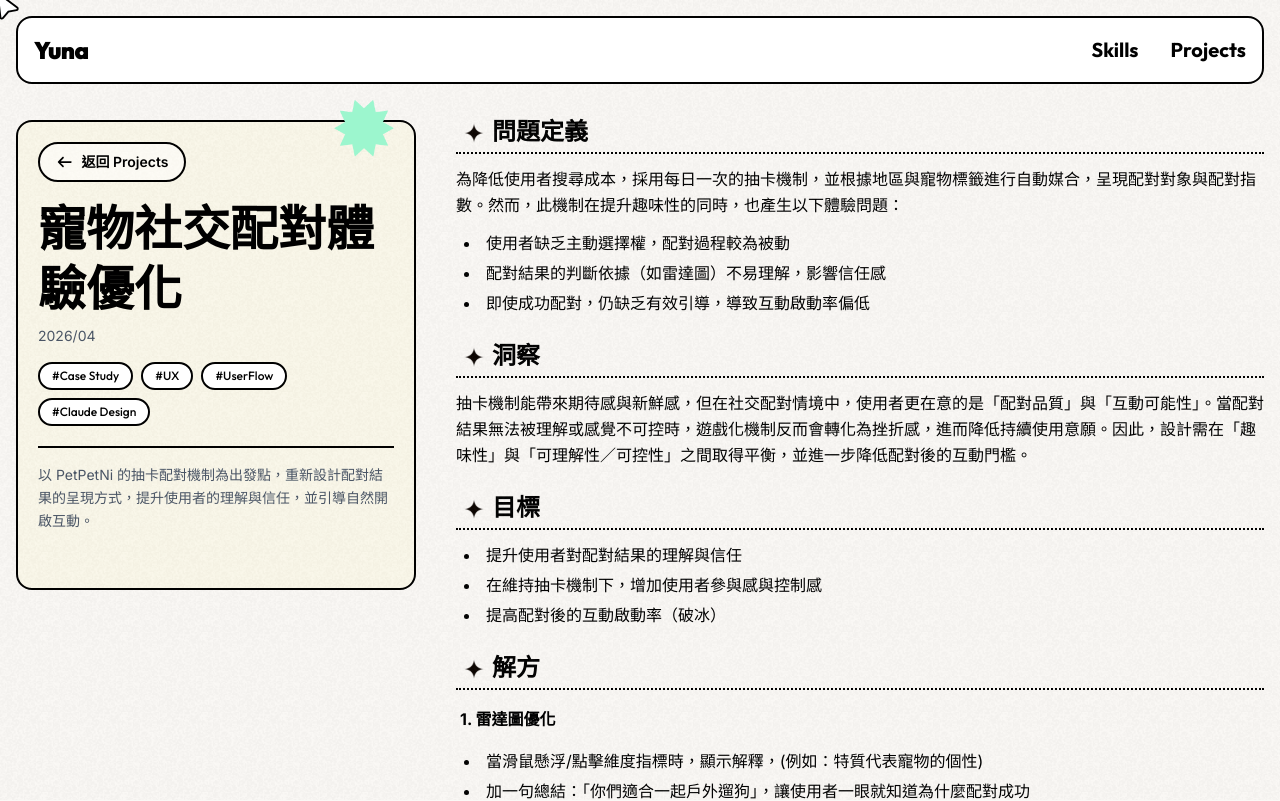
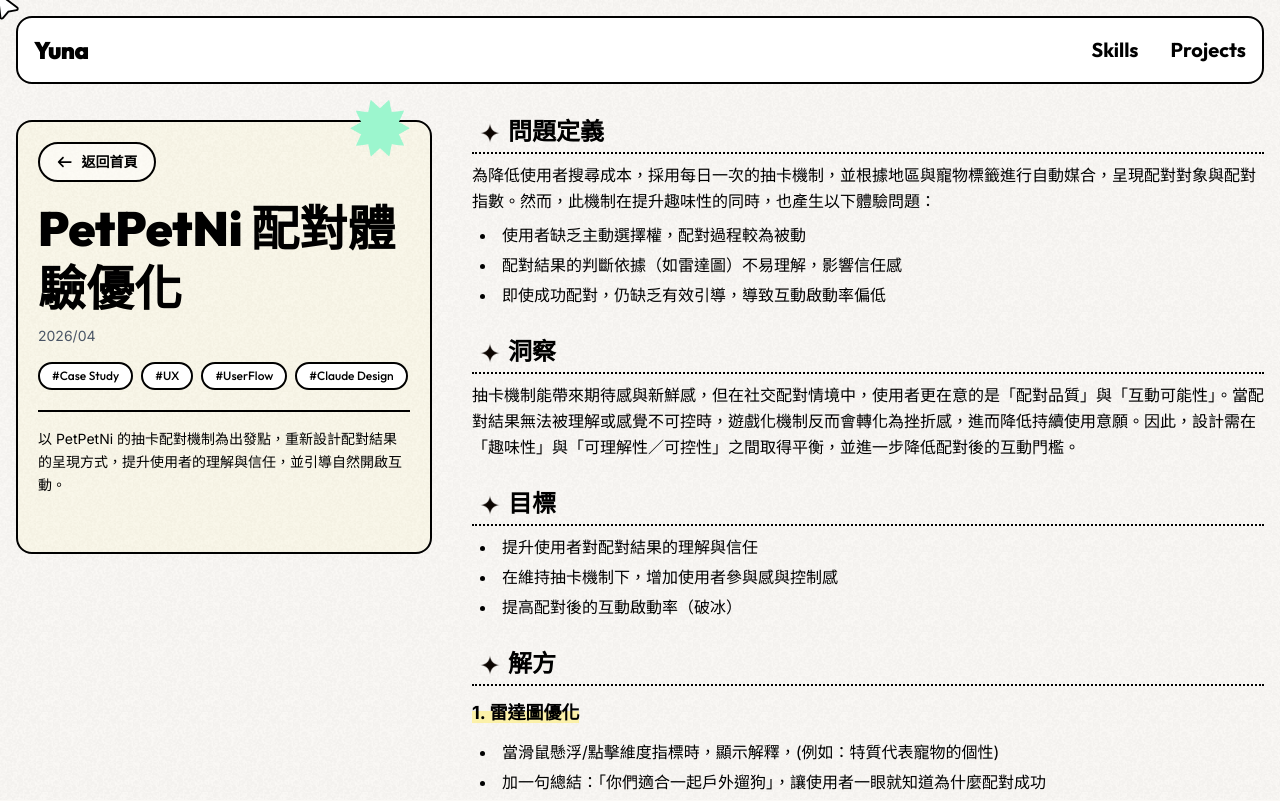
Before and after one commit to 153ys/yuna-portfolio, a React (Vite) app: page /#/projects/pet-matching-ux in a window 1280 px wide. Shown: the top 801 px of the page. Built offline with nearby package versions, Linux system fonts and the light colour scheme.

Commit message:
feat: 新增技術棧、專案導覽列表

```diff
--- a/src/components/projectsData.ts
+++ b/src/components/projectsData.ts
@@ -18,6 +18,7 @@
   image?: Image[];
   description?: string;
   figmaLink?: string;
+  tech?: string[];
 };
 
 export type Image = {
@@ -42,27 +43,32 @@
     projectLink: "https://pet-pet-ni.vercel.app/",
     projectInfo: [
       {
+        title: "技術棧",
+        tech: [
+          "Vue.js",
+          "Pinia",
+          "Tailwind css",
+          "Vite",
+          "Node.js",
+          "Express",
+          "Supabase",
+          "Zeabur",
+          "Cloudinary",
+        ],
+      },
+      {
         title: "我的角色",
-        subTitle: "整體視覺規劃、訂定全域樣式規範",
-        list: [["制定社群頁共用元件與專案設計規範"]],
+        subTitle: "視覺規劃、訂定全域樣式規範",
+        content:
+          "使用 Tailwind css 訂定專案設計規範，包含顏色、字體、間距等，讓視覺更有一致性",
       },
       {
         subTitle: "社群頁核心功能開發",
         list: [
           [
-            "管理社群頁資料庫，串接後端 API 與資料狀態管理 (Pinia)",
-            "實作 RWD 響應式佈局",
-          ],
-        ],
-      },
-      {
-        title: "前端實作",
-        list: [
-          [
-            "使用 Vue 3 建立元件化結構",
-            "拆分貼文卡片、等可重用元件及邏輯",
-            "處理響應式版面，確保手機與桌機一致性",
-            "串接資料與管理互動狀態",
+            "管理社群頁資料庫，串接後端 API 與資料狀態管理",
+            "拆分貼文卡片、等可重用元件及邏輯，提升程式碼品質與可維護性",
+            "實作響應式設計，確保手機與桌機一致性，並符合手機版面操作習慣",
           ],
         ],
       },
@@ -111,14 +117,19 @@
       },
       {
         title: "心得與反思",
-        list: [["UX 的重點不在於畫得多漂亮，而是流程是否合理"]],
+        list: [
+          [
+            "做功能前先釐清資料流、狀態，會讓後續開發更順利，也能發現一些自己沒注意到的流程小問題。",
+          ],
+          ["UX 的重點不在於畫得多漂亮，而是流程是否合理"],
+        ],
       },
     ],
   },
 
   {
     id: "pet-matching-ux",
-    title: "寵物社交配對體驗優化",
+    title: "PetPetNi 配對體驗優化",
     time: "2026/04",
     tags: ["Case Study", "UX", "UserFlow", "Claude Design"],
     info: "以 PetPetNi 的抽卡配對機制為出發點，重新設計配對結果的呈現方式，提升使用者的理解與信任，並引導自然開啟互動。",
--- a/src/pages/ProjectPage.tsx
+++ b/src/pages/ProjectPage.tsx
@@ -17,11 +17,6 @@
   show: { opacity: 1, x: 0, transition: { duration: 0.75, ease: "easeOut" } },
 };
 
-const contentVariants: Variants = {
-  hidden: { opacity: 0, y: 20 },
-  show: { opacity: 1, y: 0, transition: { duration: 0.5, ease: "easeOut" } },
-};
-
 export default function ProjectPage() {
   const { id } = useParams<{ id: string }>();
   const navigate = useNavigate();
@@ -36,6 +31,10 @@
     }
   };
 
+  const currentIndex = projectsData.findIndex((p) => p.id === id);
+  const prevProject = projectsData[currentIndex - 1] ?? null;
+  const nextProject = projectsData[currentIndex + 1] ?? null;
+
   if (!project) {
     return (
       <div className="min-h-screen bg-bg-base flex items-center justify-center">
@@ -48,11 +47,14 @@
     <motion.div
       className="min-h-screen bg-bg-base"
       initial={{ opacity: 0 }}
-      animate={{ opacity: 1, transition: { duration: 0.3, delay: 0.3, ease: "easeInOut" } }}
+      animate={{
+        opacity: 1,
+        transition: { duration: 0.3, delay: 0.3, ease: "easeInOut" },
+      }}
       exit={{ opacity: 0, transition: { duration: 0.3, ease: "easeInOut" } }}
     >
       <BackgroundNoise />
-      <main className="max-w-7xl mx-auto px-4 pt-28 pb-20">
+      <main className="relative z-10 max-w-7xl mx-auto px-4 pt-28 pb-20">
         <motion.div
           className="md:flex md:gap-10"
           initial="hidden"
@@ -61,14 +63,14 @@
         >
           {/* Sidebar */}
           <motion.div
-            className="md:w-100 shrink-0 mb-8 md:mb-0"
+            className="md:w-1/3 shrink-0 mb-8 md:mb-0"
             variants={sidebarVariants}
           >
             <div className="relative bg-primary/10 p-5 rounded-2xl border-2 border-black md:sticky md:top-30 h-max flex flex-col gap-4">
               <motion.img
                 src="./deco_boom.png"
                 alt="vector"
-                className="absolute w-12 md:w-15 h-auto right-5 -top-4 md:-top-6 z-50"
+                className="absolute w-12 md:w-15 h-auto right-5 -top-4 md:-top-6"
                 animate={{
                   rotate: [0, -20, 0],
                 }}
@@ -87,7 +89,7 @@
                   icon={faArrowLeft}
                   className="w-4 h-4 transition-transform duration-200 group-hover:-translate-x-1"
                 />
-                返回 Projects
+                返回首頁
               </button>
               {/* Title */}
               <div className="flex flex-col">
@@ -111,12 +113,10 @@
               </div>
               {/* 簡介 */}
               {project.info && (
-                <p className="text-sm text-gray-600 leading-relaxed">
-                  {project.info}
-                </p>
+                <p className="text-sm leading-relaxed">{project.info}</p>
               )}
               {/* 操作按鈕 */}
-              <div className="flex gap-2 w-fit mt-5">
+              <div className="flex flex-wrap gap-2 w-fit mt-5">
                 {project.projectLink && (
                   <Button
                     variant="dark"
@@ -144,18 +144,28 @@
           </motion.div>
 
           {/* 內容區 */}
-          <motion.div
-            className="flex-1 flex flex-col gap-5 text-md leading-relaxed"
-            variants={contentVariants}
-          >
+          <div className="flex-1 flex flex-col gap-5 text-md leading-relaxed">
             {project.projectInfo && project.projectInfo.length > 0 && (
-              <div className="flex flex-col gap-5">
+              <div className="flex flex-col gap-6">
                 {project.projectInfo.map((info, idx) => (
-                  <div key={idx} className="flex flex-col gap-3">
+                  <motion.div
+                    key={idx}
+                    className="flex flex-col gap-2"
+                    initial={{ opacity: 0, y: 30 }}
+                    whileInView={{ opacity: 1, y: 0 }}
+                    viewport={{ once: true, margin: "-50px" }}
+                    transition={{ duration: 0.5, delay: 0.3, ease: "easeOut" }}
+                  >
                     {info.title && (
                       <h3 className="text-2xl font-bold inline-block self-start px-2 py-1 border-b-2 border-dotted w-full">
-                        <img
+                        <motion.img
                           className="inline-block w-5 h-5 mr-2"
+                          animate={{ scale: [1, 1.3, 1] }}
+                          transition={{
+                            duration: 2,
+                            repeat: Infinity,
+                            ease: "easeInOut",
+                          }}
                           src="./deco_sparkle.png"
                           alt="deco"
                         />
@@ -163,9 +173,12 @@
                       </h3>
                     )}
                     {info.subTitle && (
-                      <h4 className="px-1 relative text-md inline-block self-start py-1 font-bold">
-                        {info.subTitle}
-                      </h4>
+                      <div className="relative w-fit">
+                        <h4 className="relative z-10 text-[18px] inline-block self-start py-1 font-bold">
+                          {info.subTitle}
+                        </h4>
+                        <span className="absolute bottom-2 left-0 h-3 w-full bg-primary/70"></span>
+                      </div>
                     )}
                     {info.content && (
                       <p className="leading-relaxed">{info.content}</p>
@@ -180,6 +193,18 @@
                         ))}
                       </ul>
                     ))}
+                    {info.tech && (
+                      <div className="pt-4 flex flex-wrap gap-2 mb-4">
+                        {info.tech.map((t) => (
+                          <span
+                            key={t}
+                            className="hover:-translate-y-1 duration-200 hover:bg-primary/50 delay-100 text-sm font-mono font-bold border-2 px-2 py-1 rounded-lg bg-white"
+                          >
+                            {t}
+                          </span>
+                        ))}
+                      </div>
+                    )}
                     {info.image?.some((img) => img.image.trim() !== "") && (
                       <div className="mx-4 rounded-xl flex flex-col gap-4 shadow-md">
                         {info.image
@@ -212,13 +237,59 @@
                         {info.description}
                       </p>
                     )}
-                  </div>
+                  </motion.div>
                 ))}
               </div>
             )}
-          </motion.div>
+          </div>
         </motion.div>
       </main>
+      {/* 專案列表導覽 */}
+      <div className="px-5 border-t-3 border-black ">
+        {/* 上一個專案 */}
+        <div className="max-w-7xl mx-auto grid grid-cols-2">
+          {prevProject ? (
+            <button
+              onClick={() => navigate(`/projects/${prevProject.id}`)}
+              className="w-fit group flex flex-row items-center gap-4 py-6 text-left transition-colors duration-300 px-4"
+            >
+              <FontAwesomeIcon
+                icon={faArrowLeft}
+                className="text-2xl group-hover:-translate-x-1 transition-transform duration-200"
+              />
+              <div className="hidden md:flex flex-col gap-1 font-black font-heading text-xl md:text-2xl leading-tight">
+                <p className="text-sm text-gray-500 flex items-center gap-1">
+                  上一個專案
+                </p>
+                <p>{prevProject.title}</p>
+              </div>
+            </button>
+          ) : (
+            <div />
+          )}
+
+          {/* 下一個專案 */}
+          {nextProject ? (
+            <button
+              onClick={() => navigate(`/projects/${nextProject.id}`)}
+              className="w-fit ml-auto group flex flex-row items-center gap-4 py-6 text-right transition-colors duration-400 px-4"
+            >
+              <div className="hidden md:flex flex-col gap-1 items-end font-black font-heading text-xl md:text-2xl leading-tight">
+                <p className="text-sm text-gray-500 flex items-center gap-1">
+                  下一個專案
+                </p>
+                <p>{nextProject.title}</p>
+              </div>
+              <FontAwesomeIcon
+                icon={faArrowRight}
+                className="text-2xl group-hover:text-gray-700 group-hover:translate-x-1 transition-transform duration-200"
+              />
+            </button>
+          ) : (
+            <div />
+          )}
+        </div>
+      </div>
     </motion.div>
   );
 }
```
